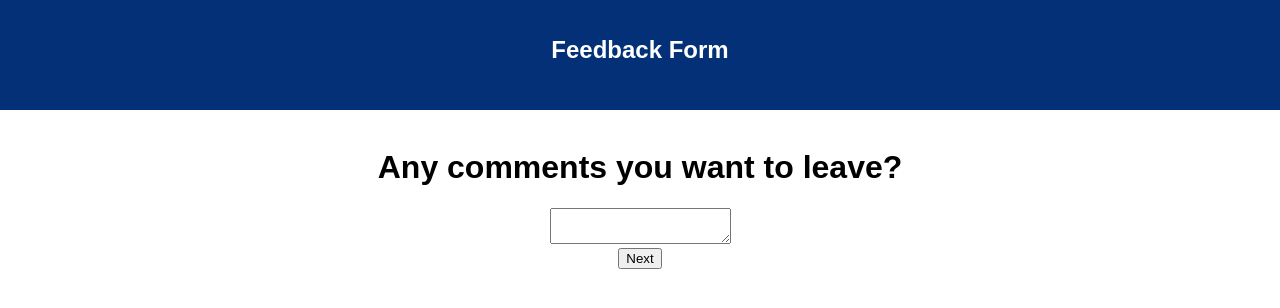
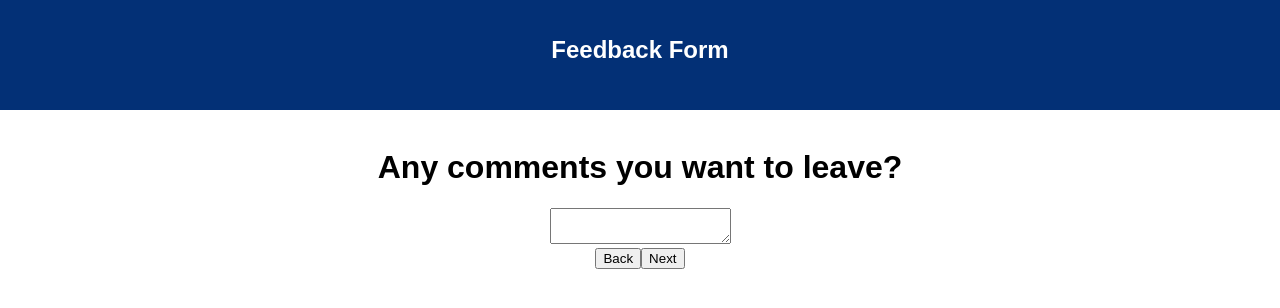
Before and after one commit to Sjack7892/feedback-form-loop, a React (Create React App) app: page /Comments in a window 1280 px wide. Shown: the top 308 px of the page. Built offline with nearby package versions, Linux system fonts and the light colour scheme.

Commit message:
back button

```diff
--- a/src/components/Comments/Comments.jsx
+++ b/src/components/Comments/Comments.jsx
@@ -25,7 +25,7 @@ class Comments extends Component {
     //     this.props.history.push("/ReviewFeedback");
     // }
 
-    handleClick = () => {
+    handleClickNext = () => {
         if (this.state.value === '') {
             this.props.dispatch({
                 type: 'commentsInput',
@@ -41,13 +41,18 @@ class Comments extends Component {
         this.props.history.push("/ReviewFeedback");
     }
 
+    handleClickBack = () => {
+        this.props.history.push("/Support");
+    }
+
     render() {
         return (
             <div>
                 <h1>Any comments you want to leave?</h1>
                 <textarea onChange={this.handleChange.bind(this)}></textarea>
                 <br />
-                <button onClick={this.handleClick}>Next</button>
+                <button onClick={this.handleClickBack}>Back</button>
+                <button onClick={this.handleClickNext}>Next</button>
             </div>
         )
     }
--- a/src/components/Feeling/Feeling.jsx
+++ b/src/components/Feeling/Feeling.jsx
@@ -15,7 +15,7 @@ class Feeling extends Component {
         })
     }
 
-    handleClick = () => {
+    handleClickNext = () => {
         if (this.state.value === '') {
             alert('Please select a value!');
             return;
@@ -69,7 +69,7 @@ class Feeling extends Component {
                 ></input>
                 <label>5</label>
                 <br/>
-                <button onClick={this.handleClick}>Next</button>
+                <button onClick={this.handleClickNext}>Next</button>
             </div>
         )
     }
--- a/src/components/ReviewFeedback/ReviewFeedback.jsx
+++ b/src/components/ReviewFeedback/ReviewFeedback.jsx
@@ -20,9 +20,13 @@ class ReviewFeedback extends Component {
         })
     }
 
-    handleClick = () => {
+    handleClickNext = () => {
         this.props.history.push("/ThankYou");
         this.putFeedback();
+    }
+
+    handleClickBack = () => {
+        this.props.history.push("/Comments");
     }
 
     render() {
@@ -33,8 +37,8 @@ class ReviewFeedback extends Component {
                 <p>Understanding: {this.props.reduxState.understanding} </p>
                 <p>Support: {this.props.reduxState.support} </p>
                 <p>Comments: {this.props.reduxState.comments} </p>
-
-                <button onClick={this.handleClick}>Submit</button>
+                <button onClick={this.handleClickBack}>Back</button>
+                <button onClick={this.handleClickNext}>Submit</button>
             </div>
         )
     }
--- a/src/components/Support/Support.jsx
+++ b/src/components/Support/Support.jsx
@@ -17,7 +17,7 @@ class Support extends Component {
         })
     }
 
-    handleClick = () => {
+    handleClickNext = () => {
         if (this.state.value === '') {
             alert('Please select a value!');
             return;
@@ -27,6 +27,10 @@ class Support extends Component {
             payload: this.state.value
         })
         this.props.history.push("/Comments");
+    }
+
+    handleClickBack = () => {
+        this.props.history.push("/Understanding");
     }
 
     render() {
@@ -72,7 +76,8 @@ class Support extends Component {
                 ></input>
                 <label>5</label>
                 <br/>
-                <button onClick={this.handleClick}>Next</button>
+                <button onClick={this.handleClickBack}>Back</button>
+                <button onClick={this.handleClickNext}>Next</button>
             </div>
         )
     }
--- a/src/components/Understanding/Understanding.jsx
+++ b/src/components/Understanding/Understanding.jsx
@@ -17,7 +17,7 @@ class Understanding extends Component {
         })
     }
 
-    handleClick = () => {
+    handleClickNext = () => {
         if (this.state.value === '') {
             alert('Please select a value!');
             return;
@@ -27,6 +27,10 @@ class Understanding extends Component {
             payload: this.state.value
         })
         this.props.history.push("/Support");
+    }
+
+    handleClickBack = () => {
+        this.props.history.push("/");
     }
 
     render() {
@@ -71,7 +75,8 @@ class Understanding extends Component {
                 ></input>
                 <label>5</label>
                 <br/>
-                <button onClick={this.handleClick}>Next</button>
+                <button onClick={this.handleClickBack}>Back</button>
+                <button onClick={this.handleClickNext}>Next</button>
             </div>
         )
     }
```
